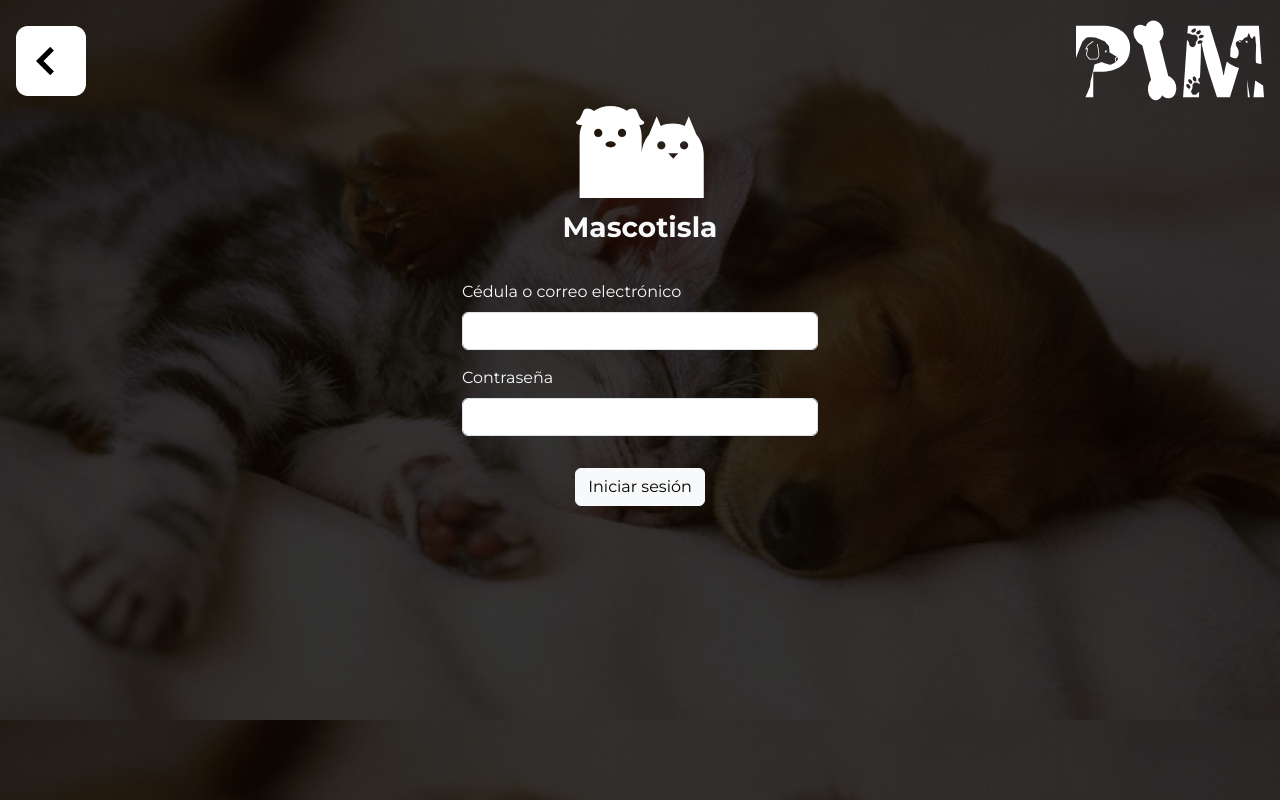
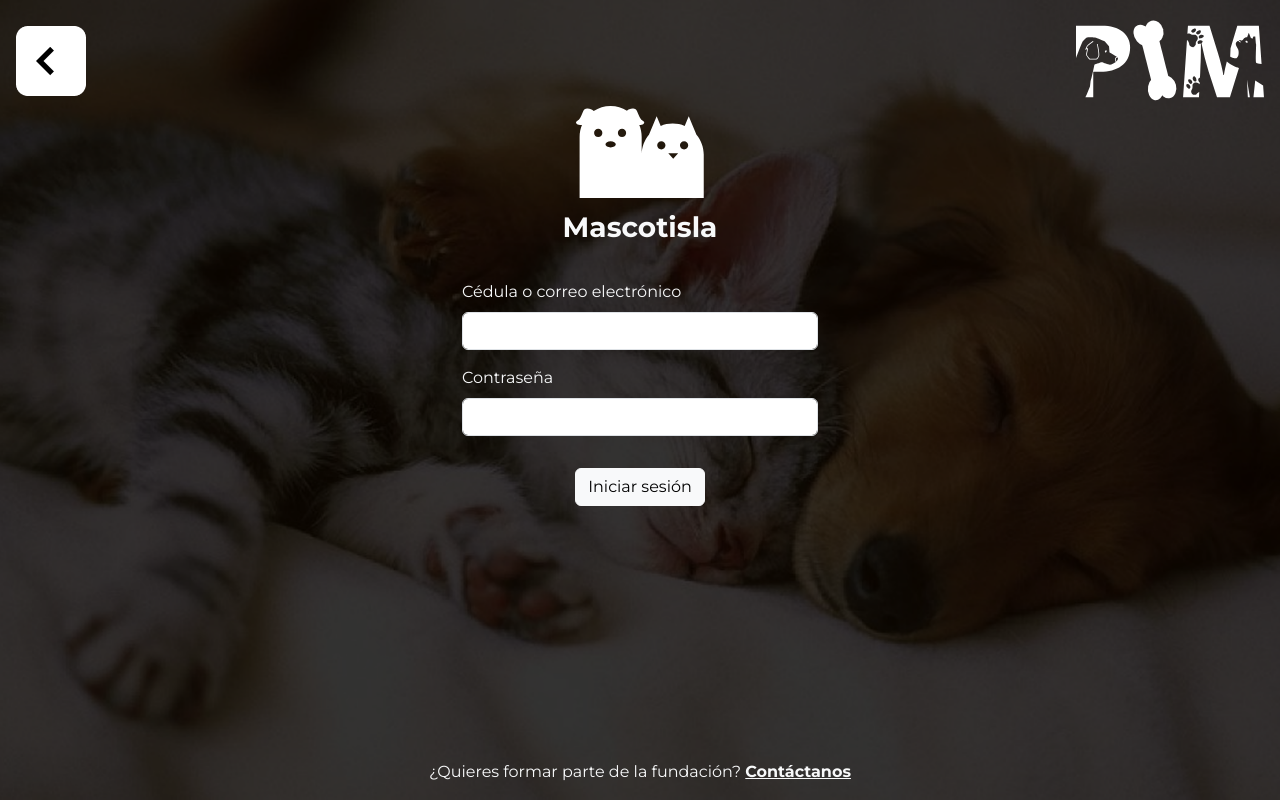
Before and after one commit to Miguel-Ar06/Mascotisla, a PHP site: page /pages/login.php in a window 1280 px wide. Run offline with PHP 8.4, Linux system fonts and the light colour scheme; some libraries are stand-ins or nearby versions.

Commit message:
faltaba el texto del fondo xd (pd: angel sube el sql al repo puerca)

```diff
--- a/pages/login.php
+++ b/pages/login.php
@@ -1,6 +1,6 @@
 <!DOCTYPE html>
 
-<html lang="es">
+<html lang="es" class="h-100">
     <head>
         <meta charset="UTF-8">
         <meta name="viewport" content="width=device-width, initial-scale=1.0">
@@ -29,7 +29,7 @@
         </style>
     </head>
 
-    <body class="img-fluid" style="background-image: url(../images/perroYgatoMimiento.png); background-size: cover; font-family: 'Montserrat'">
+    <body class="img-fluid d-flex flex-column h-100" style="background-image: url(../images/perroYgatoMimiento.png); background-size: cover; font-family: 'Montserrat'">
         <div class="container-fluid p-3">
             <div class="row justify-content-between align-items-center">
                 <div class="col-1">
@@ -79,6 +79,13 @@
             </form>
         </div>
 
+        <div class="container d-flex flex-grow-1 align-items-end">
+            <div class="row d-flex flex-grow-1 justify-content-center align-items-end">
+                <div class="col-auto text-center align-items-end">
+                    <p class="fs-6 text-light text-center">¿Quieres formar parte de la fundación? <span class="fw-bold"><a href="../index.html" class="link-light">Contáctanos</a></span></p>
+                </div>
+            </div>
+        </div>
         <script src="https://cdn.jsdelivr.net/npm/bo    otstrap@5.3.6/dist/js/bootstrap.bundle.min.js" integ    rity="sha384-j1CDi7MgGQ12Z7Qab0qlWQ/Qqz24Gc6BM0thvEM    VjHnfYGF0rmFCozFSxQBxwHKO" crossorigin="anonymous"></script>
     </body>
 </html>
```
